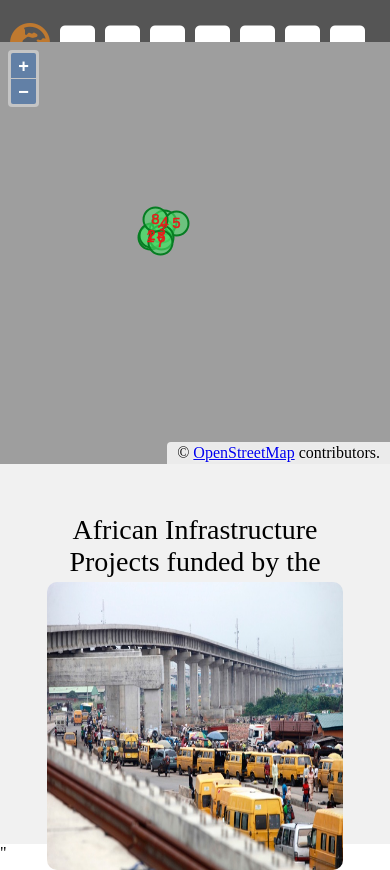
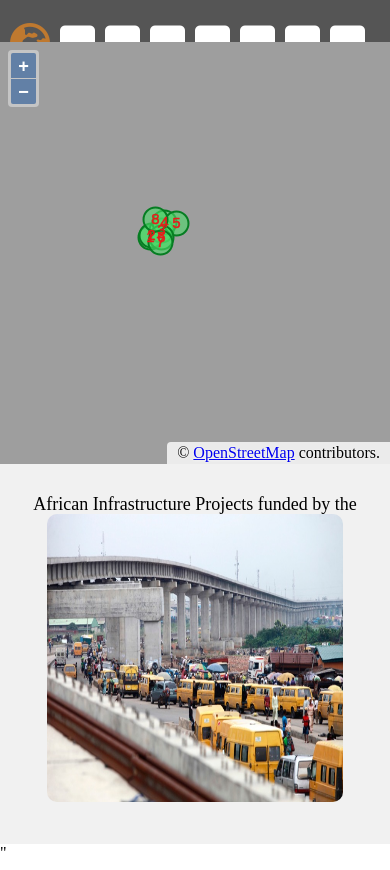
Before and after one commit to MMoronto/New-Silk-Road, a plain HTML site: page index.html in a window 390 px wide. Drawn offline with Linux system fonts and the light colour scheme.

Commit message:
resolve responsiveness issue

```diff
--- a/styles.css
+++ b/styles.css
@@ -103,7 +103,7 @@ body{
         display: inline;
     }
 
-    #projectname a {
+    #projectname{
        height: 5%;
        padding: 20px;
        text-align: center;
```
